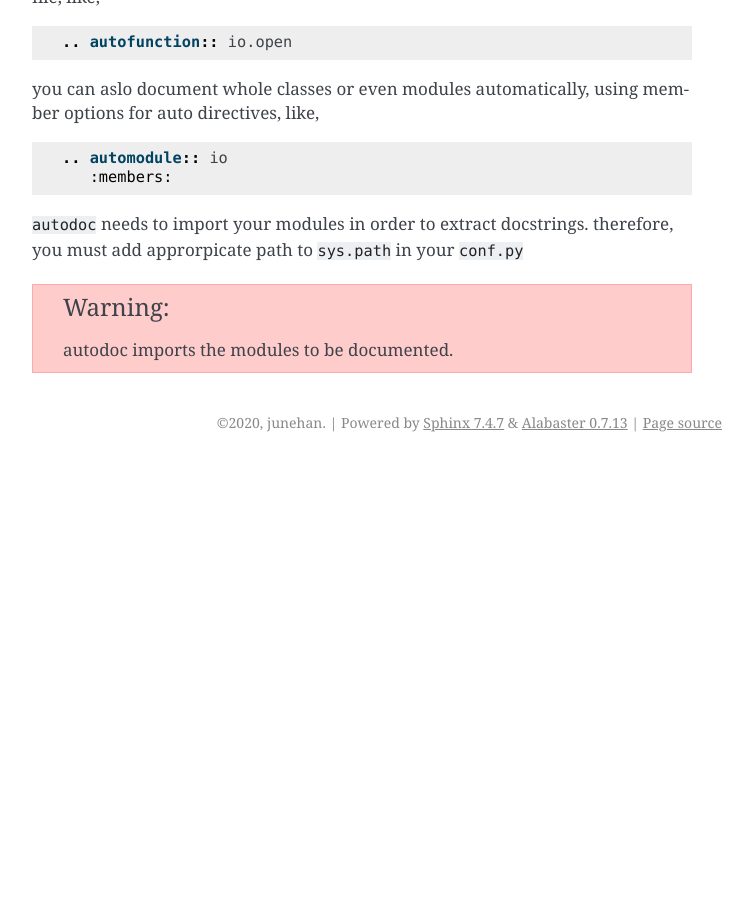
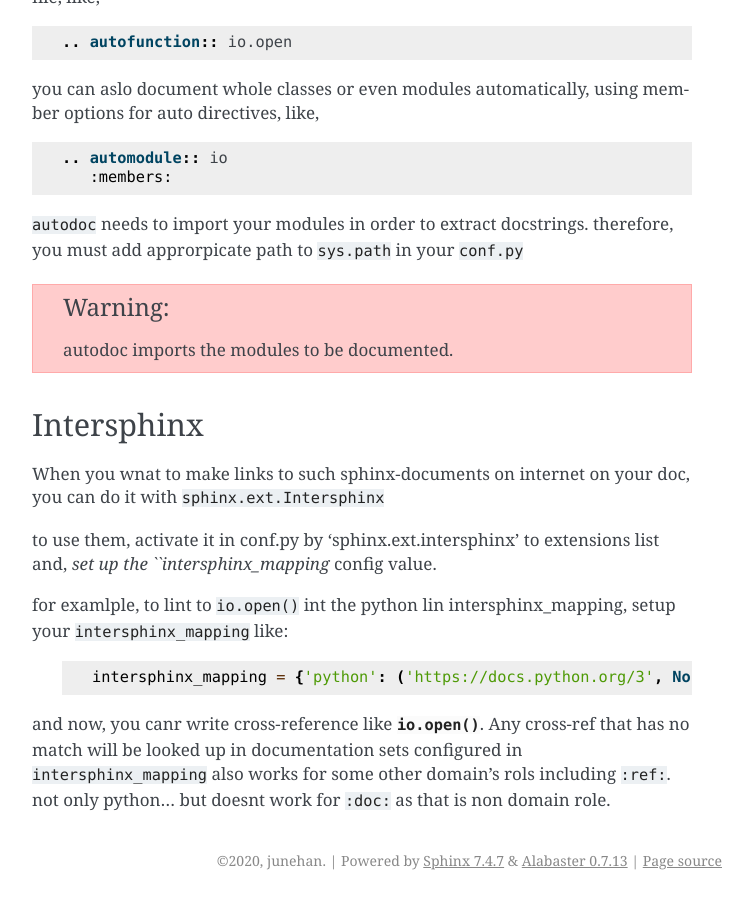
Before and after one commit to junehan-dev/doc, a Sphinx documentation site: the page built from docs/source/intro.rst, in a window 1280 px wide and 900 px high, scrolled down 2904 px. Shown: the whole window, without its empty margins (388-1141 px from the left). Built offline with Sphinx 7.4.7, drawn with Linux system fonts in a browser that asks for light colours; before the commit the page ends 3366 px from its top, so only the background shows below that.

Commit message:
sphinx/intro/intersphinx

```diff
--- a/docs/source/intro.rst
+++ b/docs/source/intro.rst
@@ -152,3 +152,24 @@ therefore, you must add approrpicate path to ``sys.path`` in your ``conf.py``
 
 .. WARNING::
    autodoc imports the modules to be documented.
+
+Intersphinx
+-----------
+
+When you wnat to make links to such sphinx-documents on internet on your doc,
+you can do it with ``sphinx.ext.Intersphinx``
+
+to use them, activate it in conf.py by 'sphinx.ext.intersphinx' to extensions list and,
+*set up the ``intersphinx_mapping* config value.
+
+for examlple, to lint to ``io.open()`` int the python lin intersphinx_mapping,
+setup your ``intersphinx_mapping`` like:
+
+   .. code-block:: py
+
+      intersphinx_mapping = {'python': ('https://docs.python.org/3', None)}
+
+and now, you canr write cross-reference like :py:func:`io.open`.
+Any cross-ref that has no match will be looked up in documentation sets configured in ``intersphinx_mapping``
+also works for some other domain's rols including ``:ref:``. not only python...
+but doesnt work for ``:doc:`` as that is non domain role.
```
